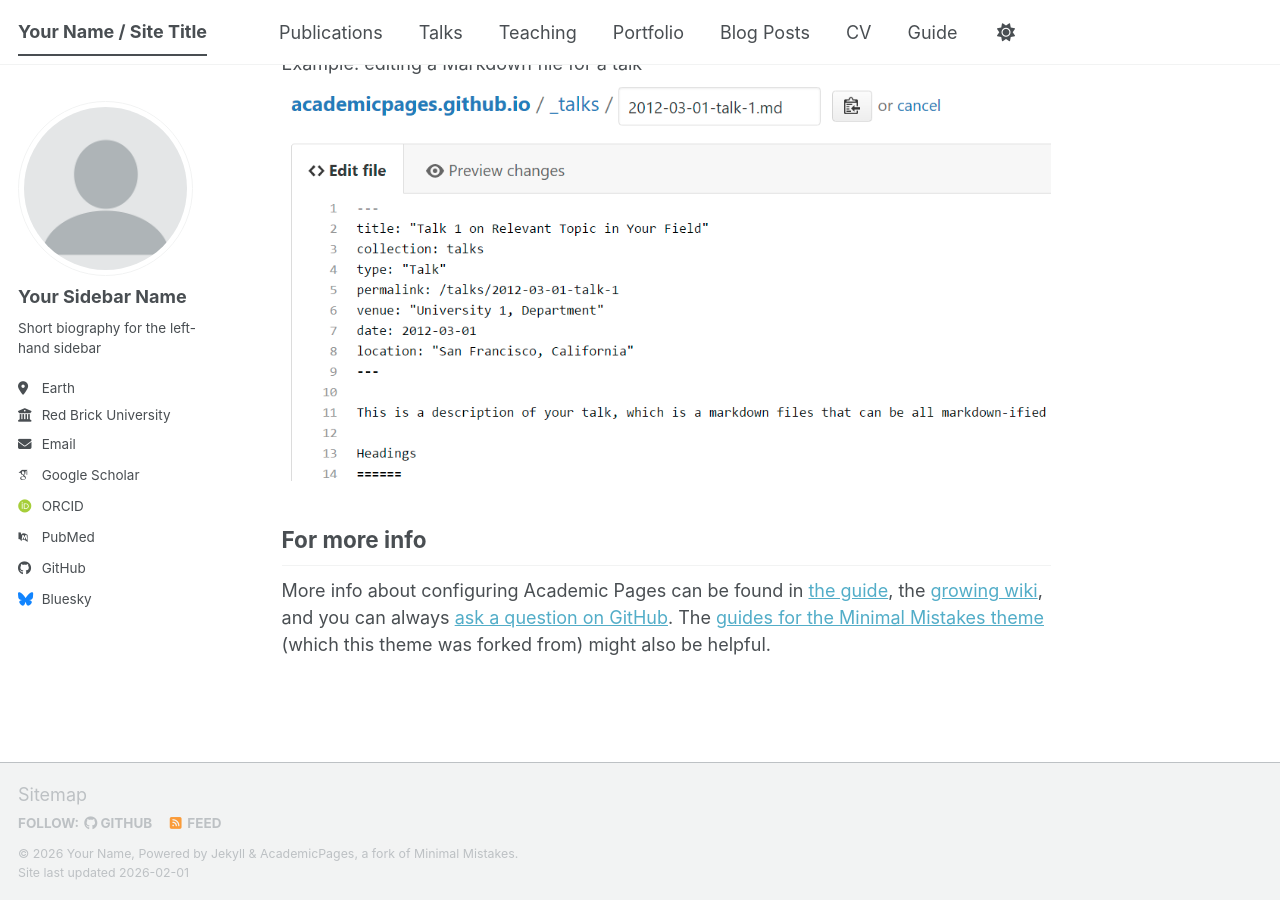
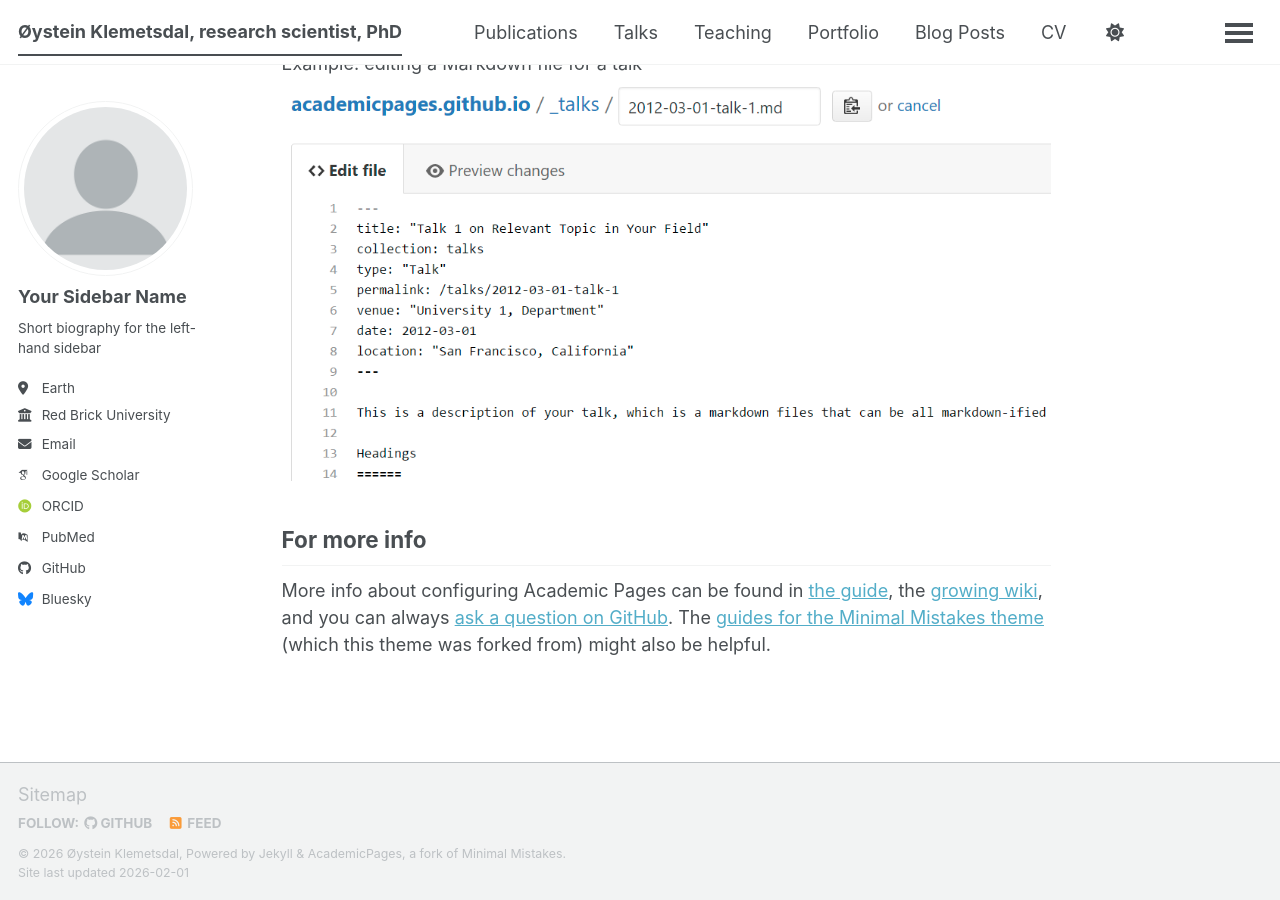
Before and after one commit to strene/strene.github.io, a Jekyll site: the page built from _pages/about.md, in a window 1280 px wide and 900 px high, scrolled down 2720 px. Built offline with Jekyll 4.4.1, drawn with Linux system fonts in a browser that asks for light colours; some web fonts are replaced; a script bundle is joined from its source files by our own code; library files that are not in the unit come from our copies.

Commit message:
Add picture and name

```diff
--- a/_config.yml
+++ b/_config.yml
@@ -9,9 +9,9 @@
 # Basic Site Settings
 locale                   : "en-US"
 site_theme               : "default" # The available themes options are "default", "air", "sunrise", "mint", "dirt" and "contrast"
-title                    : "Your Name / Site Title"
+title                    : "Øystein Klemetsdal, research scientist, PhD"
 title_separator          : "-"
-name                     : &name "Your Name"
+name                     : &name "Øystein Klemetsdal"
 description              : &description "Your Name's academic portfolio"   # Update this with a general description of your site, this is the default if not overridden by a page
 url                      : https://academicpages.github.io # The base hostname & protocol for your site e.g. "https://[your GitHub username].github.io",
                                                            # or if you already have some other page hosted on Github then use "https://[your GitHub username].github.io/[Your Repo Name]"
```
Also changed, not shown: images/oystein.klemetsdal-sintef.no.jpg (added).
